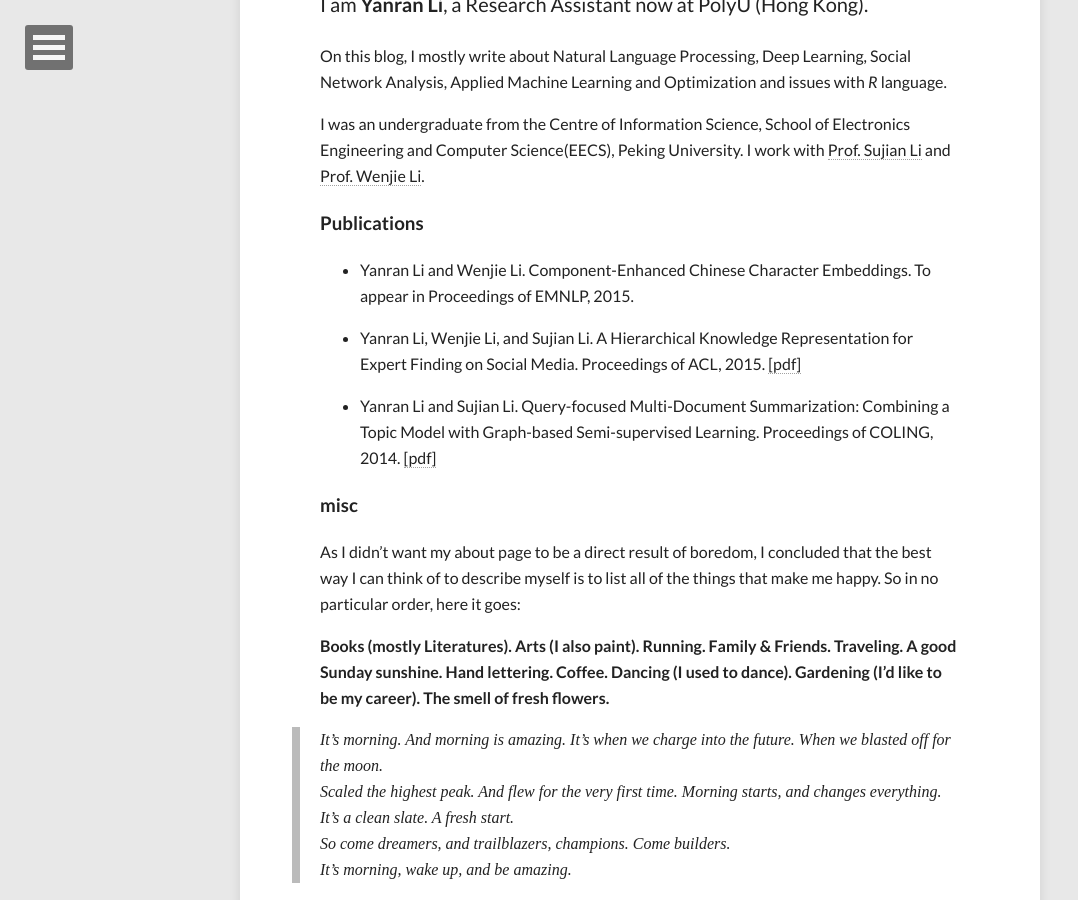
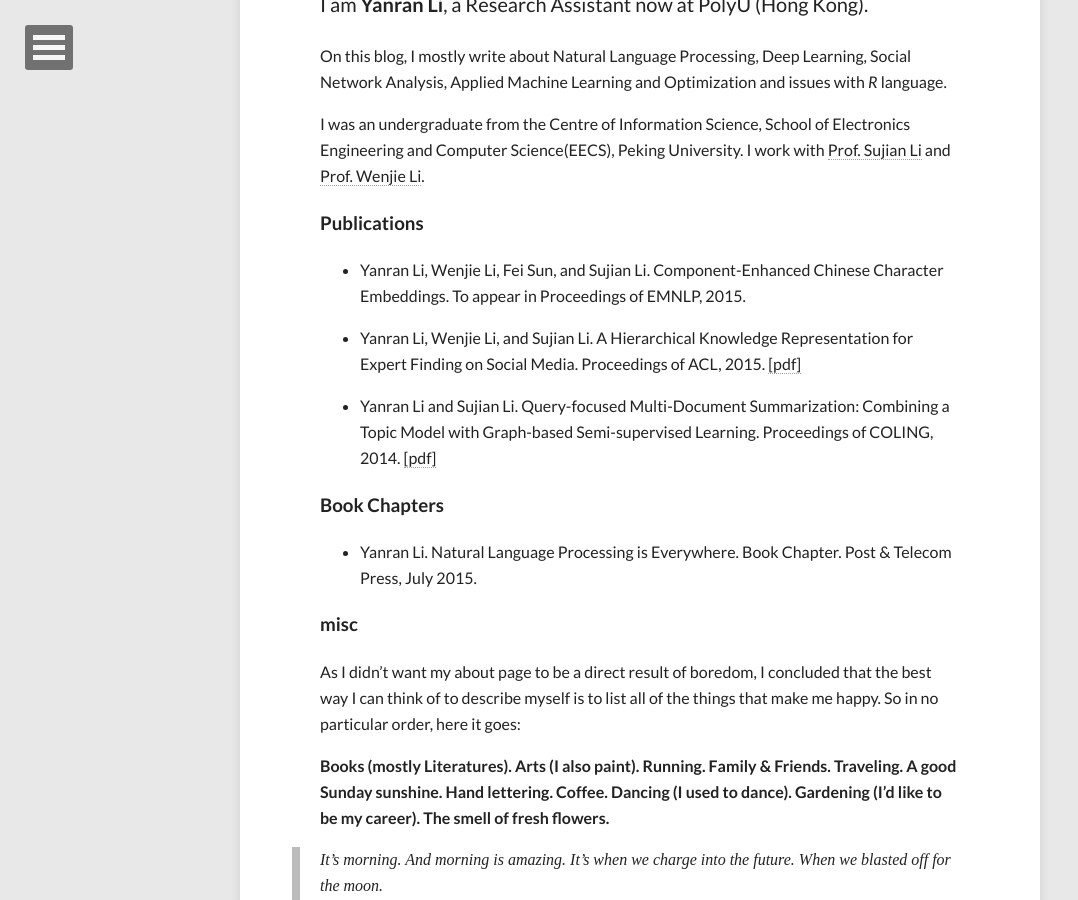
Before and after one commit to niangaotuantuan/niangaotuantuan.github.io, a Jekyll site: the page built from about.md, in a window 1280 px wide and 900 px high, scrolled down 529 px. Shown: the whole window, without its empty margins (0-1078 px from the left). Built offline with Jekyll 4.4.1, drawn with Linux system fonts in a browser that asks for light colours; nearby versions of some CDN libraries.

Commit message:
Update about.md

```diff
--- a/about.md
+++ b/about.md
@@ -15,7 +15,7 @@ I was an undergraduate from the Centre of Information Science, School of Electro
 
 ### Publications
 
-- Yanran Li and Wenjie Li.
+- Yanran Li, Wenjie Li, Fei Sun, and Sujian Li.
 Component-Enhanced Chinese Character Embeddings. To appear in Proceedings of EMNLP, 2015.
 
 - Yanran Li, Wenjie Li, and Sujian Li.
@@ -23,6 +23,11 @@ A Hierarchical Knowledge Representation for Expert Finding on Social Media. Proc
 
 - Yanran Li and Sujian Li.
 Query-focused Multi-Document Summarization: Combining a Topic Model with Graph-based Semi-supervised Learning. Proceedings of COLING, 2014. [[pdf]](/files/coling2014.pdf)
+
+### Book Chapters
+
+- Yanran Li.
+Natural Language Processing is Everywhere. Book Chapter. Post & Telecom Press, July 2015.
 
 
 ### misc
```
